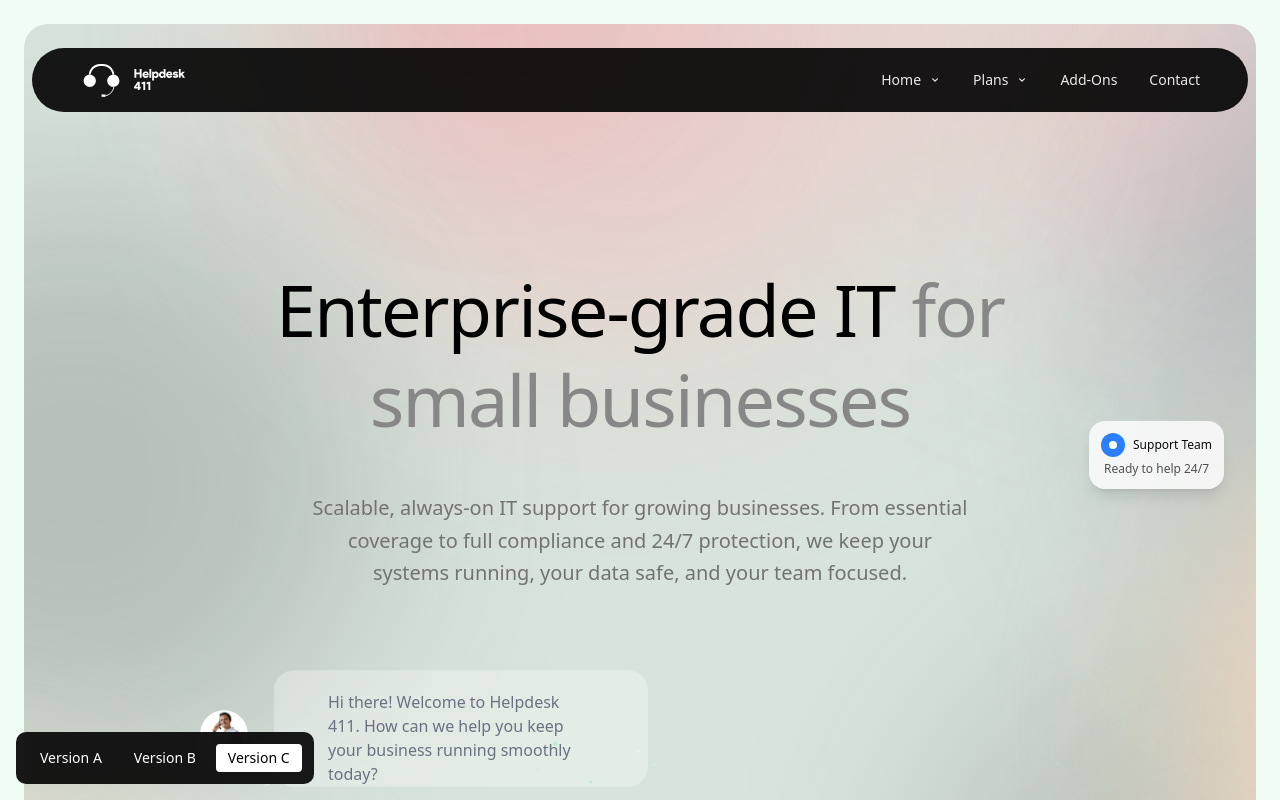
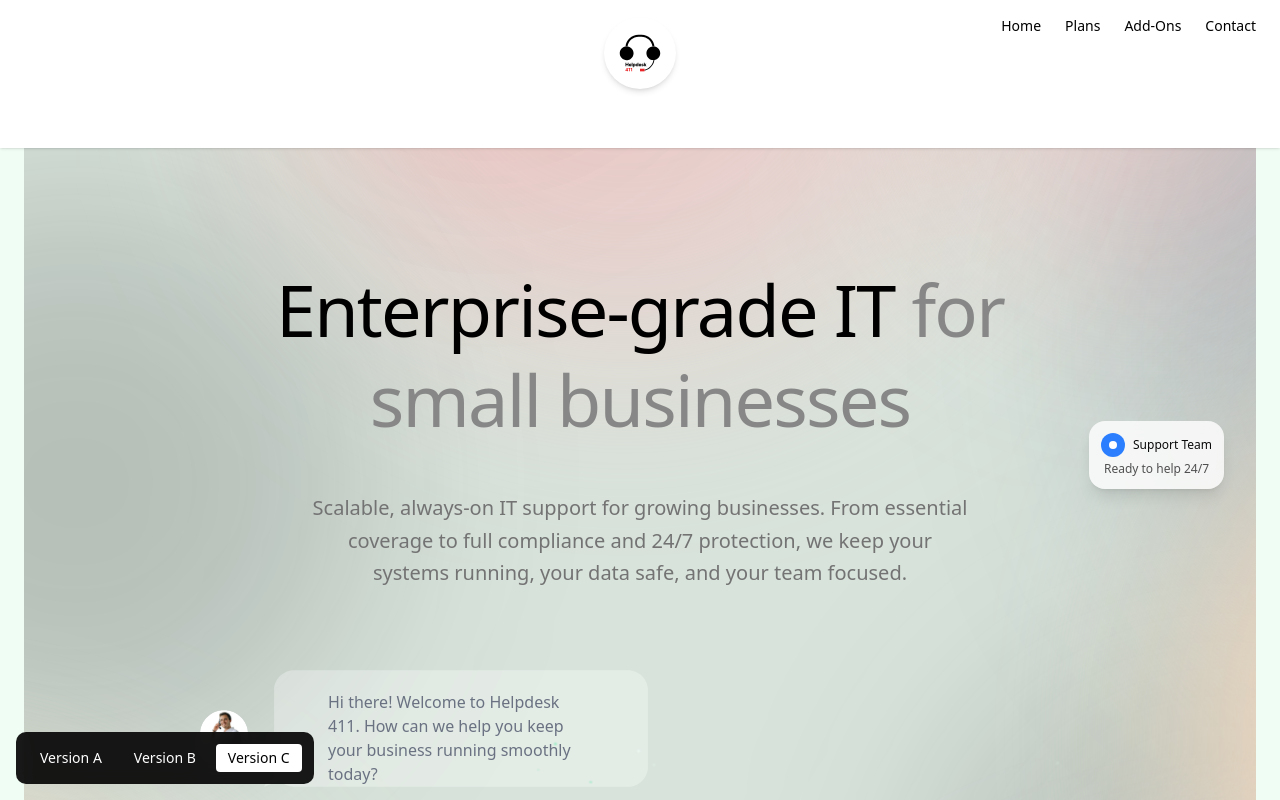
Before and after one commit to helpdesk411/helpdesk-411, a React (Vite) app: page /c in a window 1280 px wide. Shown: the top 800 px of the page. Built offline with nearby package versions, Linux system fonts and the light colour scheme; a web font is replaced by a local one.

Commit message:
feat: add mobile nav

```diff
--- a/src/sections/Navbar.tsx
+++ b/src/sections/Navbar.tsx
@@ -1,10 +1,15 @@
 import { useState, useEffect } from "react";
 import { cn } from "@/lib/utils";
 import { getBrand } from "@/lib/design";
+import { useLocation } from "react-router-dom";
+import { Menu, X } from "lucide-react";
 
 export function Navbar() {
   const [isScrolled, setIsScrolled] = useState(false);
   const brandData = getBrand();
+  const location = useLocation();
+  const pathname = location.pathname;
+  const [isOpen, setIsOpen] = useState(false);
 
   useEffect(() => {
     const handleScroll = () => {
@@ -15,84 +20,174 @@ export function Navbar() {
     return () => window.removeEventListener("scroll", handleScroll);
   }, []);
 
+  // Route B specific navbar
+  if (pathname === "/b") {
     return (
-    <header className="fixed top-0 left-0 right-0 z-50">
-      <nav
-        className={cn(
-          "mx-8 rounded-full transition-all duration-300",
-          isScrolled
-            ? "mt-6 bg-black/95 backdrop-blur-md shadow-2xl"
-            : "mt-8 md:mt-12 bg-black/90 backdrop-blur-sm"
-        )}
-      >
-          <div className="flex h-16 items-center justify-between px-12">
-            {/* Brand */}
-            <a
-              href="/"
-              className="flex items-center"
-              aria-label={brandData.name}
-            >
-              <img
-                src="/images/logo.svg"
-                alt="Logo"
-              />
+      <header className="fixed top-0 left-0 right-0 z-50 bg-white shadow-sm">
+        <div className="relative flex items-center justify-between px-6 py-4">
+          {/* Left spacer */}
+          <div className="flex-1"></div>
+
+          {/* Desktop nav links */}
+          <div className="hidden md:flex flex-1 items-center justify-end space-x-6">
+            <a href="#home" className="text-black hover:text-gray-700 text-sm font-medium">
+              Home
             </a>
-
-            {/* Navigation Links - Hidden on mobile */}
-            <div className="hidden lg:flex items-center space-x-8">
-              <a
-                href="#home"
-                className="text-white/90 hover:text-white text-sm font-medium transition-colors flex items-center space-x-1"
-              >
-                <span>Home</span>
-                <svg className="w-3 h-3 ml-1" fill="currentColor" viewBox="0 0 20 20">
-                  <path fillRule="evenodd" d="M5.293 7.293a1 1 0 011.414 0L10 10.586l3.293-3.293a1 1 0 111.414 1.414l-4 4a1 1 0 01-1.414 0l-4-4a1 1 0 010-1.414z" clipRule="evenodd" />
-                </svg>
+            <a href="#pricing" className="text-black hover:text-gray-700 text-sm font-medium">
+              Plans
             </a>
-              <a
-                href="#pricing"
-                className="text-white/90 hover:text-white text-sm font-medium transition-colors flex items-center space-x-1"
-              >
-                <span>Plans</span>
-                <svg className="w-3 h-3 ml-1" fill="currentColor" viewBox="0 0 20 20">
-                  <path fillRule="evenodd" d="M5.293 7.293a1 1 0 011.414 0L10 10.586l3.293-3.293a1 1 0 111.414 1.414l-4 4a1 1 0 01-1.414 0l-4-4a1 1 0 010-1.414z" clipRule="evenodd" />
-                </svg>
-              </a>
-              <a
-                href="#addons"
-                className="text-white/90 hover:text-white text-sm font-medium transition-colors"
-              >
+            <a href="#addons" className="text-black hover:text-gray-700 text-sm font-medium">
               Add-Ons
             </a>
-              <a
-                href="#contact"
-                className="text-white/90 hover:text-white text-sm font-medium transition-colors"
-              >
+            <a href="#contact" className="text-black hover:text-gray-700 text-sm font-medium">
               Contact
             </a>
           </div>
 
           {/* Mobile menu button */}
           <button
-              className="lg:hidden p-2 rounded-lg hover:bg-white/10 text-white"
-              aria-label="Toggle navigation menu"
+            className="md:hidden text-black"
+            onClick={() => setIsOpen(!isOpen)}
           >
-              <svg
-                className="h-5 w-5"
-                fill="none"
-                stroke="currentColor"
-                viewBox="0 0 24 24"
-              >
-                <path
-                  strokeLinecap="round"
-                  strokeLinejoin="round"
-                  strokeWidth={2}
-                  d="M4 6h16M4 12h16M4 18h16"
-                />
-              </svg>
+            {isOpen ? <X size={28} /> : <Menu size={28} />}
           </button>
         </div>
-      </nav>
+
+        {/* Circular cutout & logo */}
+        <div className="absolute left-1/2 -bottom-8 transform -translate-x-1/2">
+          {/* White circle that overlaps navbar to create cutout */}
+          <div className="relative w-20 h-20 bg-white rounded-full flex items-center justify-center">
+            <img
+              src="/images/logo_black.svg"
+              alt="Logo"
+              className="w-12 h-12 object-contain"
+            />
+          </div>
+        </div>
+
+        {/* Mobile Menu Overlay */}
+        {isOpen && (
+          <div className="md:hidden fixed inset-0 bg-black bg-opacity-50 z-50 transition-opacity duration-300">
+            <div className={`bg-white h-full w-64 shadow-lg absolute right-0 transform transition-transform duration-300 ease-in-out ${isOpen ? 'translate-x-0' : 'translate-x-full'}`}>
+              <div className="flex justify-between items-center p-6 border-b">
+                <span className="text-lg font-semibold">Menu</span>
+                <button
+                  onClick={() => setIsOpen(false)}
+                  className="text-black hover:text-gray-700"
+                >
+                  <X size={24} />
+                </button>
+              </div>
+              <div className="p-6 space-y-4">
+                <a
+                  href="#home"
+                  className="block text-black hover:text-gray-700 text-lg"
+                  onClick={() => setIsOpen(false)}
+                >
+                  Home
+                </a>
+                <a
+                  href="#pricing"
+                  className="block text-black hover:text-gray-700 text-lg"
+                  onClick={() => setIsOpen(false)}
+                >
+                  Plans
+                </a>
+                <a
+                  href="#addons"
+                  className="block text-black hover:text-gray-700 text-lg"
+                  onClick={() => setIsOpen(false)}
+                >
+                  Add-Ons
+                </a>
+                <a
+                  href="#contact"
+                  className="block text-black hover:text-gray-700 text-lg"
+                  onClick={() => setIsOpen(false)}
+                >
+                  Contact
+                </a>
+              </div>
+            </div>
+          </div>
+        )}
       </header>
     );
   }
+
+  // Original navbar for other routes
+  return (
+    <header className="fixed top-0 left-0 right-0 z-50 bg-white shadow-sm">
+      {/* Navbar container */}
+      <div className="relative flex items-center justify-between px-6 py-4">
+        {/* Left side empty for balance */}
+        <div className="flex-1"></div>
+
+        {/* Desktop Nav */}
+        <div className="hidden md:flex flex-1 justify-end space-x-6">
+          <a href="#home" className="text-black hover:text-gray-700 text-sm font-medium">
+            Home
+          </a>
+          <a href="#pricing" className="text-black hover:text-gray-700 text-sm font-medium">
+            Plans
+          </a>
+          <a href="#addons" className="text-black hover:text-gray-700 text-sm font-medium">
+            Add-Ons
+          </a>
+          <a href="#contact" className="text-black hover:text-gray-700 text-sm font-medium">
+            Contact
+          </a>
+        </div>
+
+        {/* Mobile Burger */}
+        <button
+          className="md:hidden text-black"
+          onClick={() => setIsOpen(!isOpen)}
+        >
+          {isOpen ? <X size={28} /> : <Menu size={28} />}
+        </button>
+      </div>
+
+      {/* Wave shape */}
+      <div className="relative w-full">
+        <svg
+          viewBox="0 0 1440 200"
+          className="w-full h-24 text-white"
+          preserveAspectRatio="none"
+        >
+          <path
+            d="M0,96 L480,96 C600,96 640,160 720,160 C800,160 840,96 960,96 L1440,96 L1440,200 L0,200 Z"
+            fill="currentColor"
+          />
+        </svg>
+
+        {/* Centered Logo */}
+        <div className="absolute top-[-35px] left-1/2 transform -translate-x-1/2 bg-white rounded-full p-3 shadow-md">
+          <img
+            src="/images/logo_black.svg"
+            alt="Logo"
+            className="w-12 h-12 object-contain"
+          />
+        </div>
+      </div>
+
+      {/* Mobile Menu Dropdown */}
+      {isOpen && (
+        <div className="md:hidden bg-white shadow-md px-6 py-4 space-y-4">
+          <a href="#home" className="block text-black hover:text-gray-700">
+            Home
+          </a>
+          <a href="#pricing" className="block text-black hover:text-gray-700">
+            Plans
+          </a>
+          <a href="#addons" className="block text-black hover:text-gray-700">
+            Add-Ons
+          </a>
+          <a href="#contact" className="block text-black hover:text-gray-700">
+            Contact
+          </a>
+        </div>
+      )}
+    </header>
+  );
+}
```
Also changed, not shown: public/images/logo_black.svg (added). Lines whose indentation alone changed are shown as unchanged.
